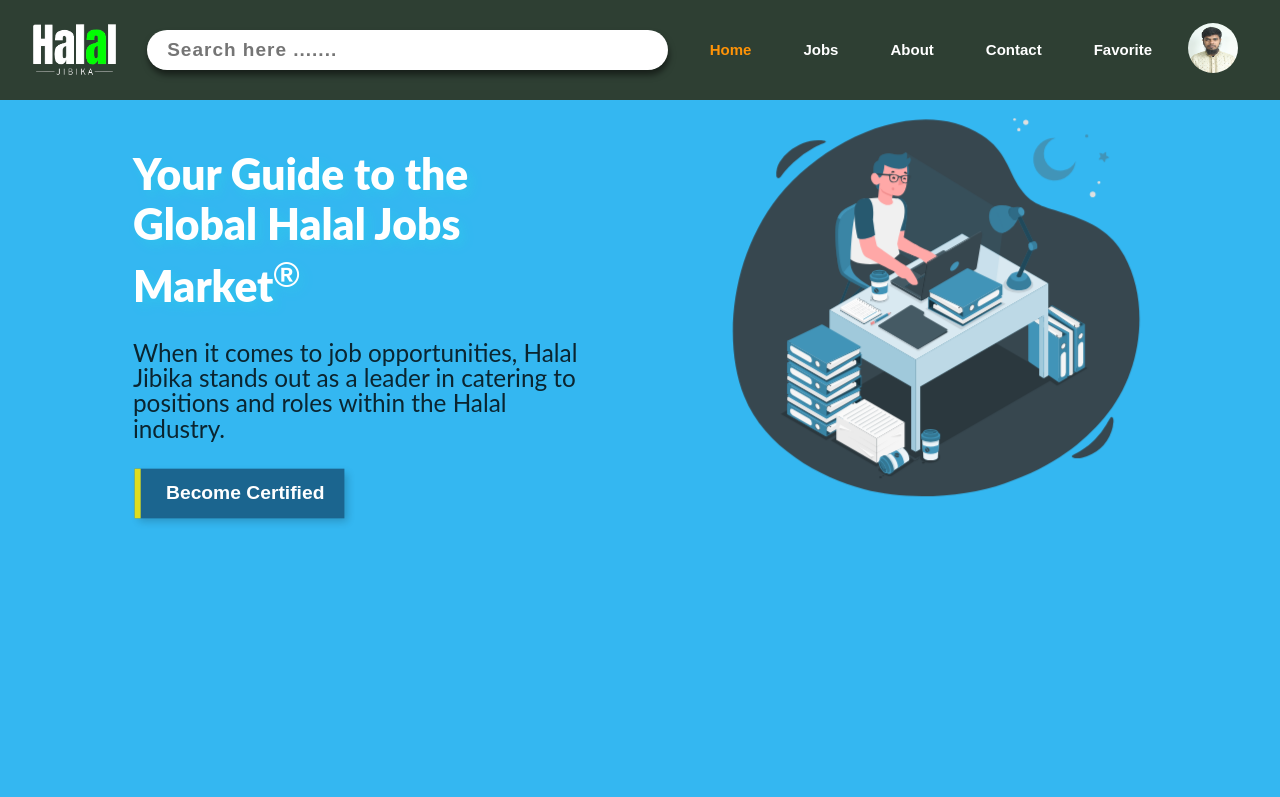
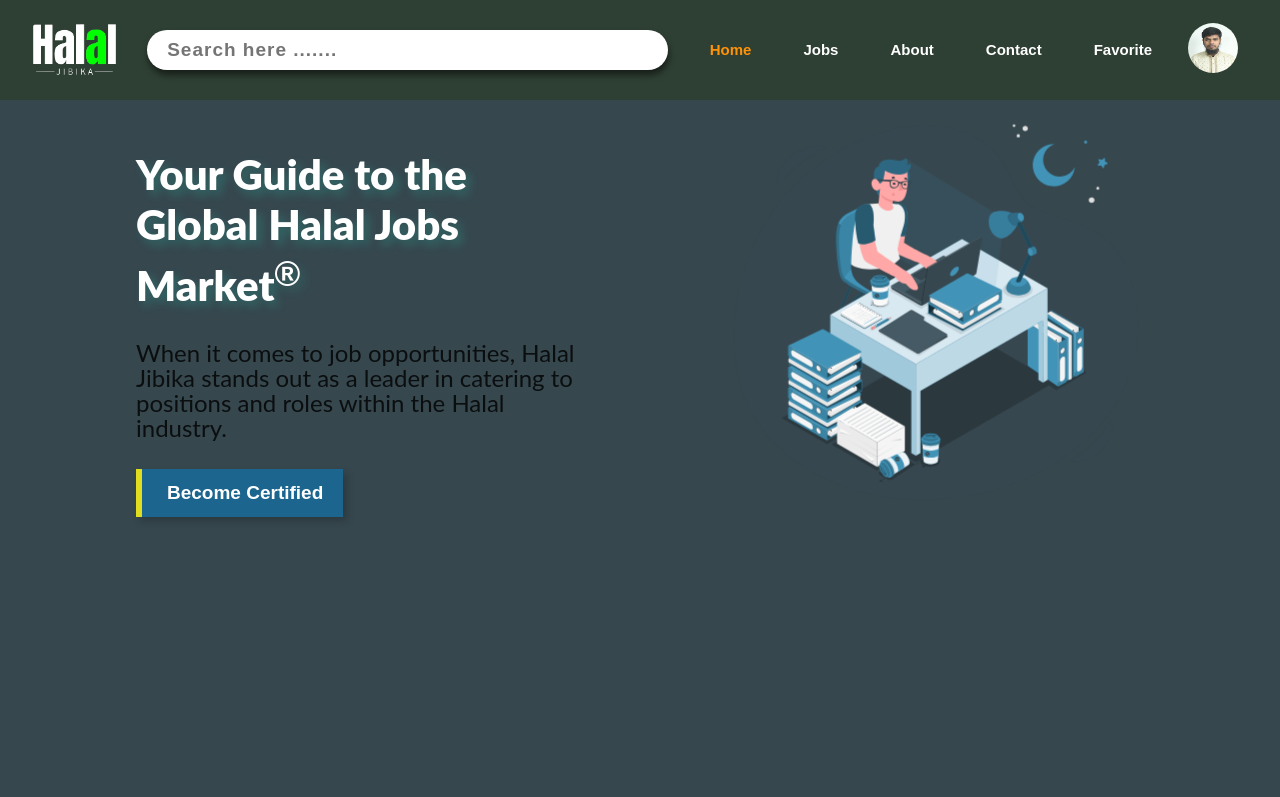
Before and after one commit to habib16247/Mid-Term-Exam-Project, a React (Vite) app: page / in a window 1280 px wide. Shown: the top 797 px of the page. Built offline with nearby package versions, Linux system fonts and the light colour scheme.

Commit message:
HomePageComplete

```diff
--- a/src/Pages/Home/Home.jsx
+++ b/src/Pages/Home/Home.jsx
@@ -118,7 +118,7 @@
       </p>
 
       <div className={styles.subscribeInputBtn}>
-        <input type="text" className={styles.subInput}/>
+        <input type="text" placeholder='Enter your email' className={styles.subInput}/>
         <button className={styles.subBtn}>
           subscribe
         </button>
--- a/src/Pages/Home/Home.module.css
+++ b/src/Pages/Home/Home.module.css
@@ -10,7 +10,7 @@
 }
 
 .content {
-    background-color: #34b7f1;
+    background-color: #36474e;
     padding-inline: 5vw;
     position: relative;
 }
@@ -78,37 +78,32 @@
     background: rgb(100, 92, 92);
 }
 
-/* Styles for the text animation */
-.text-animation {
-    transition: transform 0.3s ease-in-out;
-}
+@keyframes slide-in {
+    from {
+      transform: translateX(-100%);
+    }
+    to {
+      transform: translateX(0%);
+    }
+  }
 
-.text:hover .text-animation {
-    transform: translateY(-10px); /* Moves the text up by 10px when hovered */
-}
-
-/* Styles for the image animation */
-.img-animation {
-    transition: transform 0.3s ease-in-out;
-}
-
-.jobBg:hover .img-animation {
-    transform: scale(1.1); /* Scales up the image by 10% when hovered */
-}
+  .h1, .lead, .certiBtn {
+    animation: slide-in 1500ms;
+    animation-timing-function: linear;
+  }
 
 
-.jobBg, .h1, .certiBtn, .lead, .picDemo  {
-    animation: 1s linear 0s infinite alternate animating-multiple-properties;
-}
 
-@keyframes animating-multiple-properties {
+  .jobBg, .picDemo  {
+    animation: 2s linear 0s infinite alternate up-down;
+  }
+
+  @keyframes up-down {
     from {
-      transform: translateY(5vh);
-      transform: scale(1.02);
+      transform: translateY(3vh) scale(1.04);
     }
     to {
-      transform: translateY(0);
-      transform: scale(1);
+      transform: translateY(0) scale(1);
     }
   }
 
@@ -381,5 +376,6 @@
     border: 0;
     border-radius: 5px;
     font-weight: 800;
-    color: #837878;
+    font-family: Firasans2;
+    color: #5f5353;
 }
```
